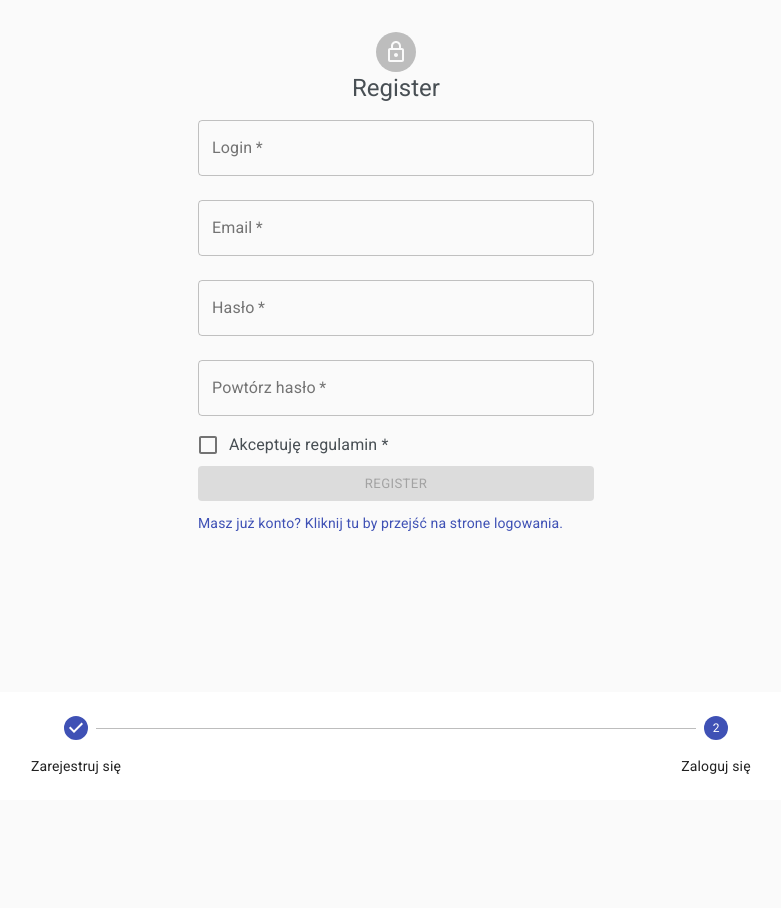
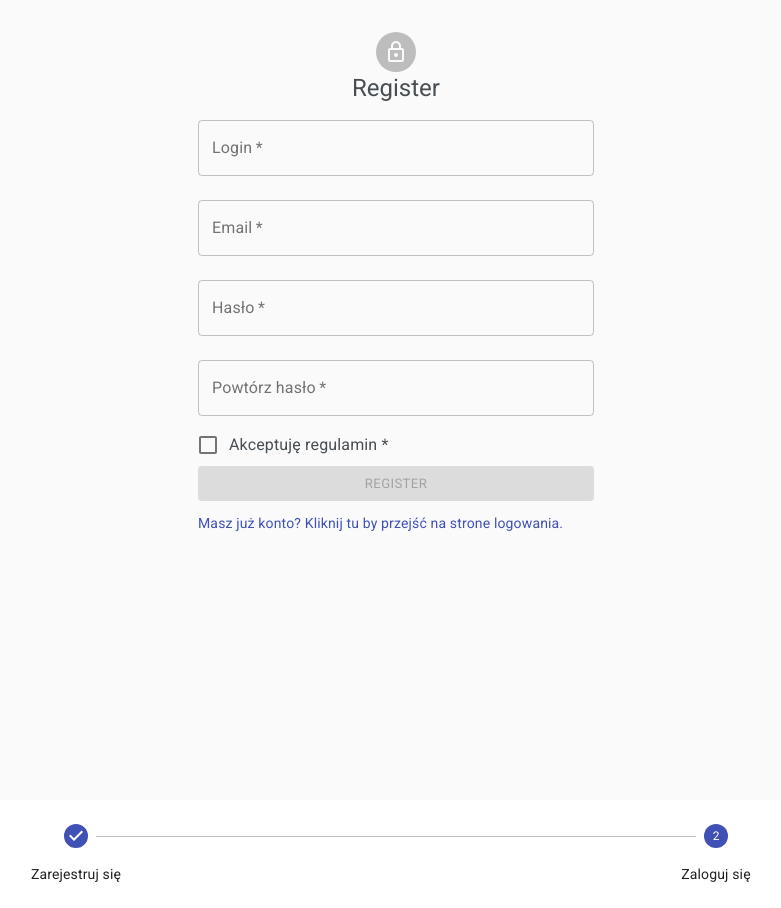
Before and after one commit to radekxrandom/sis, a React (Create React App) app: page / in a window 1280 px wide. Shown: the whole page, without its empty margins (244-1025 px from the left). Before the commit the page ends 800 px from the top, so only its background shows below. Built offline with nearby package versions, Linux system fonts and the light colour scheme.

Commit message:
final one i hope

```diff
--- a/src/App.css
+++ b/src/App.css
@@ -3,13 +3,13 @@
 
 .MuiAppBar-colorPrimary {
   background: #6578e0 !important;
-  color: #FAFAFA !important;
+  color: #fafafa !important;
 }
 
 .bts {
-  color: #FAFAFA !important;
+  color: #fafafa !important;
   margin-right: 0.25rem !important;
-  border: solid 1px #FAFAFA !important;
+  border: solid 1px #fafafa !important;
 }
 
 .bts:hover {
@@ -127,8 +127,8 @@
 }
 
 .slide-out-login {
-  -webkit-animation: slide-out-login .25s ease-in-out both;
-  animation: slide-out-login .25s ease-in-out both;
+  -webkit-animation: slide-out-login 0.25s ease-in-out both;
+  animation: slide-out-login 0.25s ease-in-out both;
 }
 
 /* ----------------------------------------------
@@ -171,8 +171,8 @@
 }
 
 .slide-out-register {
-  -webkit-animation: slide-out-register .25s ease-in-out both;
-  animation: slide-out-register .25s ease-in-out both;
+  -webkit-animation: slide-out-register 0.25s ease-in-out both;
+  animation: slide-out-register 0.25s ease-in-out both;
 }
 
 /* ----------------------------------------------
@@ -215,8 +215,8 @@
 }
 
 .slide-in-register {
-  -webkit-animation: slide-in-register .25s ease-in-out both;
-  animation: slide-in-register .25s ease-in-out both;
+  -webkit-animation: slide-in-register 0.25s ease-in-out both;
+  animation: slide-in-register 0.25s ease-in-out both;
 }
 
 /* ----------------------------------------------
@@ -259,8 +259,8 @@
 }
 
 .slide-in-login {
-  -webkit-animation: slide-in-login .25s ease-in-out both;
-  animation: slide-in-login .25s ease-in-out both;
+  -webkit-animation: slide-in-login 0.25s ease-in-out both;
+  animation: slide-in-login 0.25s ease-in-out both;
 }
 
 #root {
@@ -273,6 +273,19 @@
 @media screen and (max-device-width: 1250px) {
   .MuiContainer-root {
     margin-top: 2rem;
+  }
+
+  .steps {
+    width: 100% !important;
+    margin: auto;
+    transform: translate(-50%, 0%);
+    left: 50%;
+    top: 100%;
+    position: absolute;
+  }
+
+  #root {
+    height: 110vh !important;
   }
 
   .article {
@@ -291,7 +304,8 @@
     margin-right: 12.5%;
   }
 
-  .formFieldLeft, .formFieldRight {
+  .formFieldLeft,
+  .formFieldRight {
     width: 100% !important;
     margin: 0 auto 0.5rem !important;
   }
@@ -431,7 +445,7 @@ loader,
 
 .loader:before,
 .loader:after {
-  content: '';
+  content: "";
   position: absolute;
   top: 0;
 }
```
